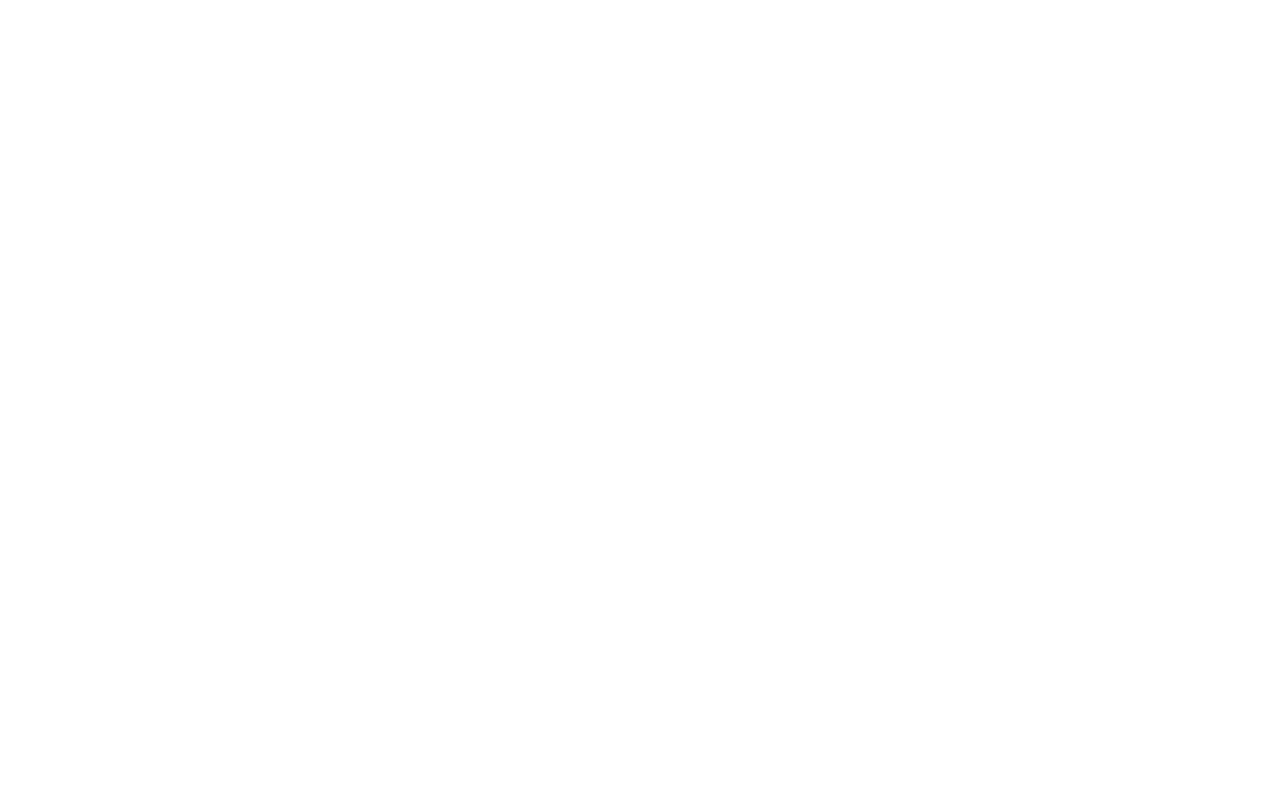
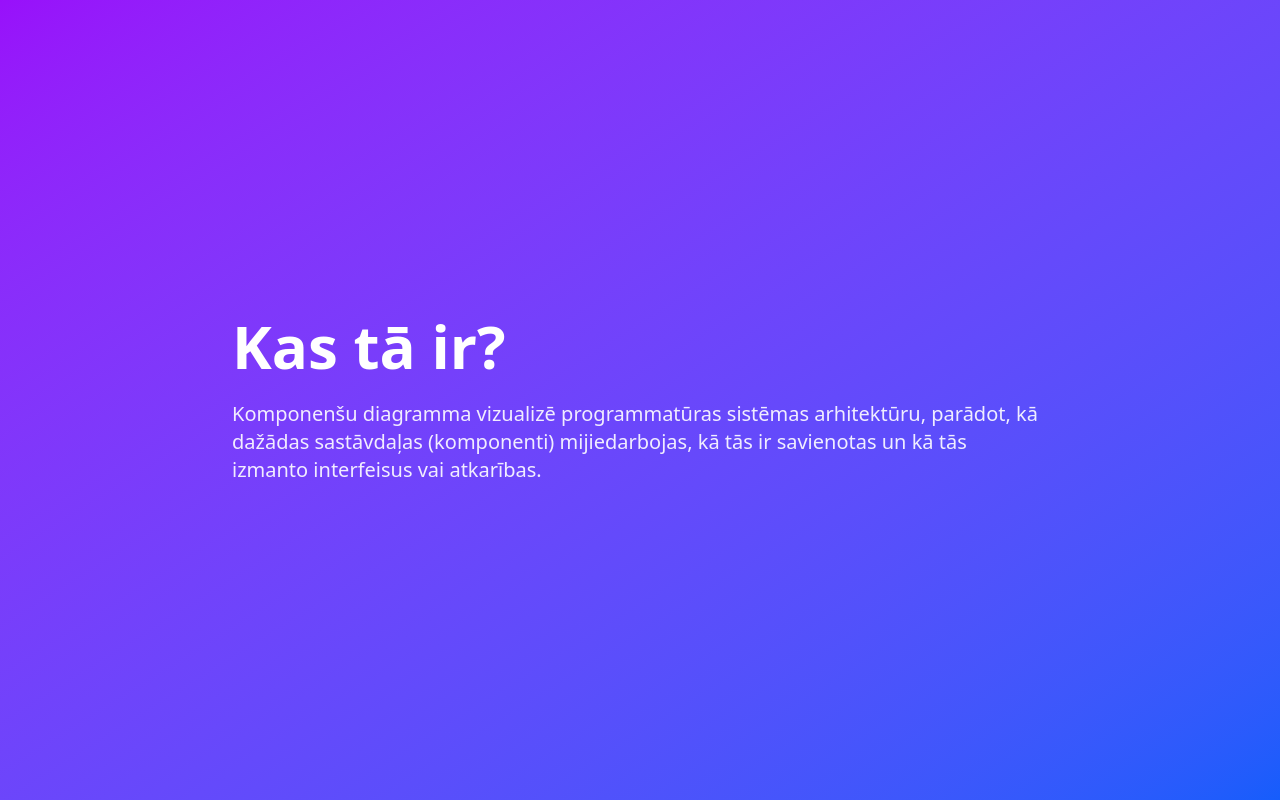
Before and after one commit to Chee3se/Component-Diagram, a React (Vite) app: page / in a window 1280 px wide. Built offline with nearby package versions, Linux system fonts and the light colour scheme.

Commit message:
cool design

```diff
--- a/package.json
+++ b/package.json
@@ -11,6 +11,8 @@
   },
   "dependencies": {
     "@tailwindcss/vite": "^4.0.8",
+    "framer-motion": "^12.4.7",
+    "lucide-react": "^0.476.0",
     "react": "^19.0.0",
     "react-dom": "^19.0.0",
     "tailwindcss": "^4.0.8"
--- a/src/App.tsx
+++ b/src/App.tsx
@@ -1,12 +1,42 @@
-// import { useState } from 'react'
-
+import { Reveal } from './components/Reveal';
 
 function App() {
+  return (
+      <main className="snap-y snap-mandatory h-screen overflow-scroll">
+        <article className="snap-start h-screen bg-gradient-to-br from-purple-600 to-blue-600 text-white flex items-center">
+          <Reveal
+              title="Kas tā ir?"
+              className="max-w-4xl mx-auto"
+          >
+            <p className="text-xl text-white/90">
+              Komponenšu diagramma vizualizē programmatūras sistēmas arhitektūru, parādot, kā dažādas sastāvdaļas (komponenti) mijiedarbojas, kā tās ir savienotas un kā tās izmanto interfeisus vai atkarības.
+            </p>
+          </Reveal>
+        </article>
 
-  return (
-    <>
-    </>
-  )
+        <article className="snap-start h-screen bg-gradient-to-br from-emerald-600 to-teal-600 text-white flex items-center">
+          <Reveal
+              title="Kad to izmanto?"
+              className="max-w-4xl mx-auto"
+          >
+            <p className="text-xl text-white/90">
+              Kad tu vēlies  attēlot savu sistēmu kā komponentes un vēlies parādīt to savstarpējās attiecības.
+            </p>
+          </Reveal>
+        </article>
+
+        <article className="snap-start h-screen bg-gradient-to-br from-orange-600 to-red-600 text-white flex items-center">
+          <Reveal
+              title="Kādi uml elementi?"
+              className="max-w-4xl mx-auto"
+          >
+            <p className="text-xl text-white/90">
+              komponents, interfeiss, savienojums(bultinas), nodošanas mezgls(3d kaste), artefakti(speciāli faili, piemēram, .exe .php),
+            </p>
+          </Reveal>
+        </article>
+      </main>
+  );
 }
 
-export default App
+export default App;
--- /dev/null
+++ b/src/components/Reveal.tsx
@@ -0,0 +1,22 @@
+import { motion } from 'framer-motion';
+
+type RevealProps = {
+    children: React.ReactNode;
+    title: string;
+    className?: string;
+};
+
+export function Reveal({ children, title, className = "" }: RevealProps) {
+    return (
+        <motion.div
+            className={`p-10 ${className}`}
+            initial={{ opacity: 0, y: 50 }}
+            whileInView={{ opacity: 1, y: 0 }}
+            viewport={{ once: true }}
+            transition={{ duration: 0.8, ease: [0.2, 0.65, 0.3, 0.9] }}
+        >
+            <h2 className="text-6xl font-extrabold mb-6">{title}</h2>
+            {children}
+        </motion.div>
+    );
+}
```
Also changed, not shown: 1 other file (tests, documents, lock files or other folders).
